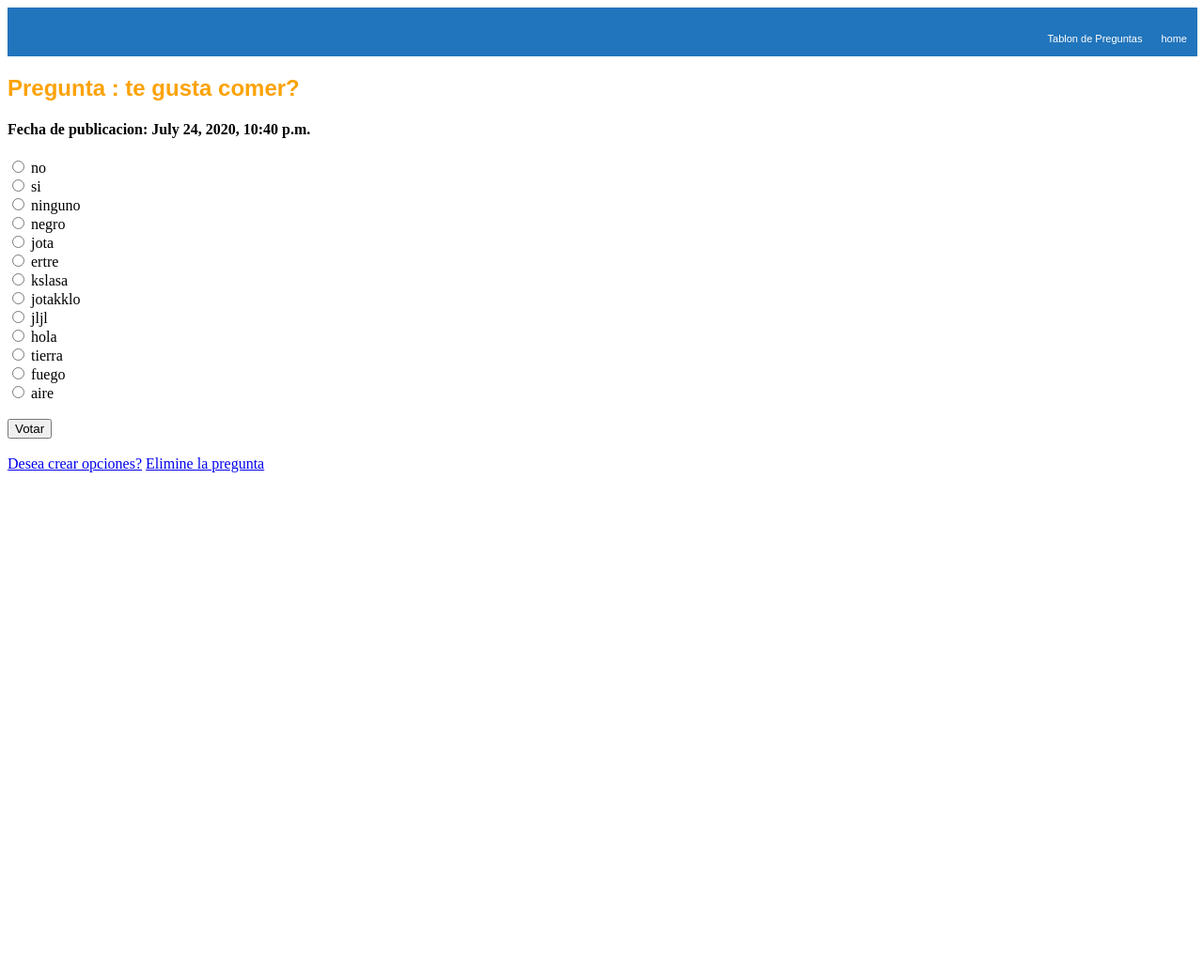
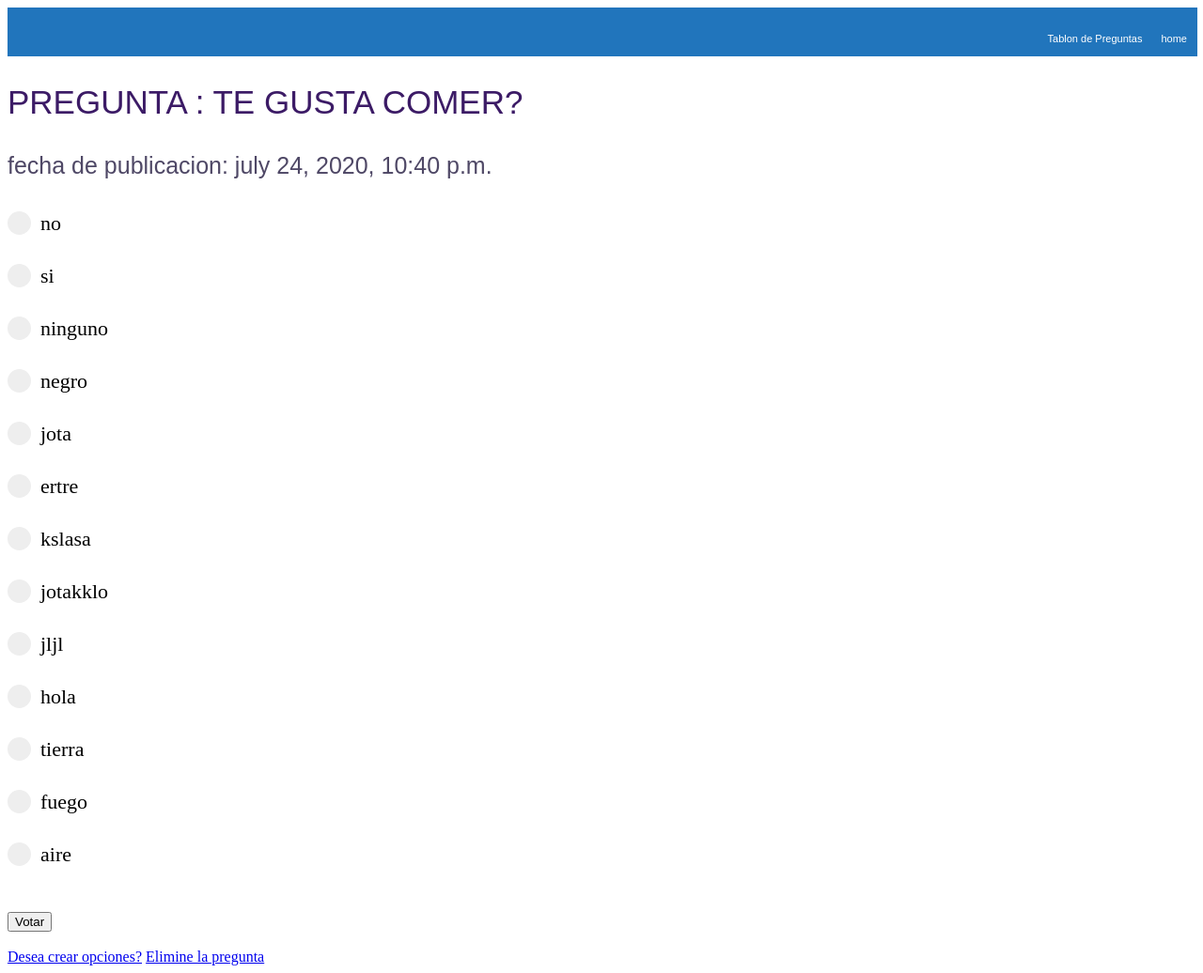
Before and after one commit to ealvan/django_project, a Django app: page /encuestas/1/ in a window 1280 px wide. Shown: the whole page at 94% size. Before the commit the page ends 503 px from the top, so only its background shows below. Run offline with Django 3.2, Linux system fonts and the light colour scheme; data comes from the database, SQL or seed files in the repository; both versions use the stored data as it was after the commit.

Commit message:
implementado css, a las plantillas

```diff
--- /dev/null
+++ b/final_project/encuestas/static/css/detalle.css
@@ -0,0 +1,86 @@
+/* The container */
+.container {
+  display: block;
+  position: relative;
+  padding-left: 35px;
+  margin-bottom: 12px;
+  cursor: pointer;
+  font-size: 22px;
+  -webkit-user-select: none;
+  -moz-user-select: none;
+  -ms-user-select: none;
+  user-select: none;
+}
+
+/* Hide the browser's default radio button */
+.container input {
+  position: absolute;
+  opacity: 0;
+  cursor: pointer;
+}
+
+/* Create a custom radio button */
+.checkmark {
+  position: absolute;
+  top: 0;
+  left: 0;
+  height: 25px;
+  width: 25px;
+  background-color: #eee;
+  border-radius: 50%;
+}
+
+/* On mouse-over, add a grey background color */
+.container:hover input ~ .checkmark {
+  background-color: #ccc;
+}
+
+/* When the radio button is checked, add a blue background */
+.container input:checked ~ .checkmark {
+  background-color: #2196F3;
+}
+
+/* Create the indicator (the dot/circle - hidden when not checked) */
+.checkmark:after {
+  content: "";
+  position: absolute;
+  display: none;
+}
+
+/* Show the indicator (dot/circle) when checked */
+.container input:checked ~ .checkmark:after {
+  display: block;
+}
+
+/* Style the indicator (dot/circle) */
+.container .checkmark:after {
+ 	top: 9px;
+	left: 9px;
+	width: 8px;
+	height: 8px;
+	border-radius: 50%;
+	background: white;
+}
+.button3{
+ display:inline-block;
+ padding:0.3em 1.2em;
+ margin:0 0.3em 0.3em 0;
+ border-radius:2em;
+ box-sizing: border-box;
+ text-decoration:none;
+ font-family:'Roboto',sans-serif;
+ font-weight:300;
+ color:#FFFFFF;
+ background-color:#4eb5f1;
+ text-align:center;
+ transition: all 0.2s;
+}
+.button3:hover{
+ background-color:#4095c6;
+}
+@media all and (max-width:30em){
+ a.button3{
+  display:block;
+  margin:0.2em auto;
+ }
+}
--- a/final_project/encuestas/static/css/encuestas.css
+++ b/final_project/encuestas/static/css/encuestas.css
@@ -20,9 +20,33 @@
  padding-bottom: 12px;]
  }
 
- h1 , h2 {
-    color: #FCA205;
-    font-family: 'Arial';
+h1 {
+  color: #6c2eb9;
+  font-weight: normal;
+  font-size: 40px;
+  font-family: Arial;
+  text-transform: uppercase;
+}
+h2 {
+  color: #3c1b66;
+  font-weight: normal;
+  font-size: 35px;
+  font-family: Arial;
+  text-transform: uppercase;
+}
+h3 {
+  color: #443963;
+  font-weight: normal;
+  font-size: 30px;
+  font-family: Arial;
+  text-transform: lowercase;
+}
+h4 {
+  color: #4f4866;
+  font-weight: normal;
+  font-size: 25px;
+  font-family: Arial;
+  text-transform: lowercase;
 }
 #navegacion{
 	margin:auto;
--- a/final_project/encuestas/templates/encuestas/detalle.html
+++ b/final_project/encuestas/templates/encuestas/detalle.html
@@ -1,8 +1,11 @@
 {% extends 'base.html'%}
+{% load static %}
 {% block title %}
 	Mi pregunta
 {% endblock %}
-
+{% block head%}
+   <link rel="stylesheet" type="text/css" href="{% static 'css/detalle.css' %}">
+{% endblock %}
 {% block body %}
 	<h2>Pregunta : {{pregunta.pregunta_txt}} </h2>
 	<h4>Fecha de publicacion: {{pregunta.pub_fecha}}</h4>
@@ -12,14 +15,17 @@
 	<form action="{% url 'encuestas:votar' pregunta.id %}" method="POST">{% csrf_token %}
 		{% if pregunta.opcion_set.all %}
 			{% for opcion in pregunta.opcion_set.all %}
-			<input type="radio" name="opcion" id='opcion{{forloop.counter}}' value="{{opcion.id}}">
-			<label for="opcion{{forloop.counter}}"> {{opcion.opcion_txt}}</label><br>
+
+			<label class="container" for="opcion{{forloop.counter}}"> {{opcion.opcion_txt}}
+			<input  type="radio" name="opcion" id='opcion{{forloop.counter}}' value="{{opcion.id}}">
+			<span class="checkmark"></span>
+			</label><br>
 			{% endfor %}
-			<br><input type="submit" value="Votar">
+			<br><input  type="submit" value="Votar">
 		{%else%}
 			<p>Lo sentimos aun no existe opciones</p>
 		{% endif %}
 	</form>
-	<br><a href="{% url 'encuestas:crear_opcion' pregunta.id %}">Desea crear opciones?</a>
-	 <a href="{% url 'encuestas:borrar' pregunta.id %} ">Elimine la pregunta</a>
+	<br><a class="button3" href="{% url 'encuestas:crear_opcion' pregunta.id %}">Desea crear opciones?</a>
+	 <a class="button3" href="{% url 'encuestas:borrar' pregunta.id %} ">Elimine la pregunta</a>
 {% endblock %}
```
Also changed, not shown: final_project/encuestas/static/css/login.css (added, +57 -0 lines), final_project/encuestas/static/css/tabla.css (added, +21 -0 lines), final_project/encuestas/templates/encuestas/tablon.html (+4 -5 lines), final_project/encuestas/templates/login.html (+11 -2 lines), final_project/db.sqlite3.
